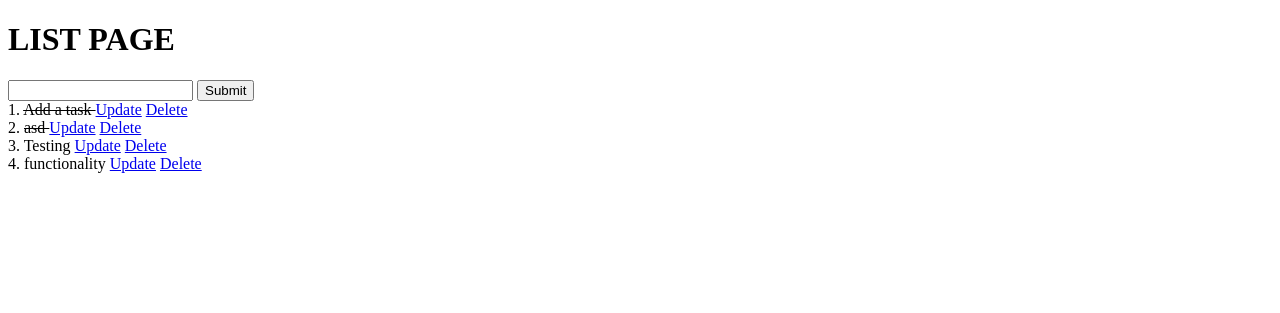
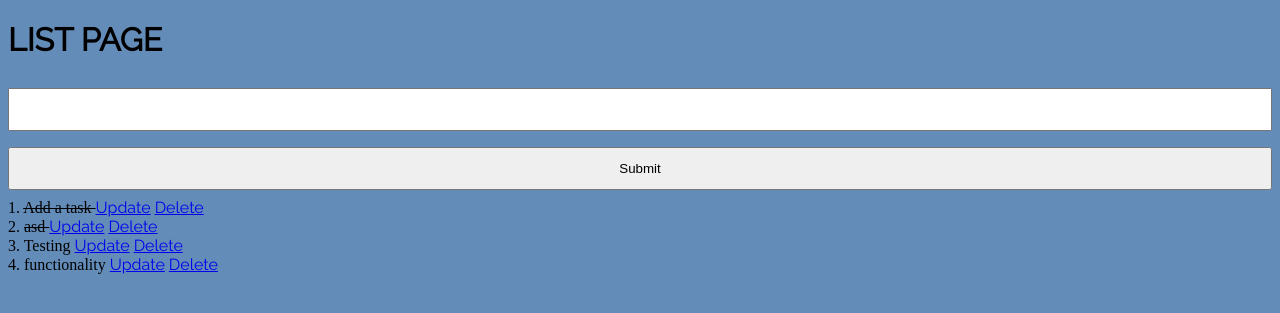
Before and after one commit to kczan/Todo_Django, a Django app: page /list/ in a window 1280 px wide. Shown: the top 313 px of the page. Run offline with Django 3.2, Linux system fonts and the light colour scheme; data comes from the database, SQL or seed files in the repository.

Commit message:
Added CSS styling

```diff
--- /dev/null
+++ b/static/styles/styles.css
@@ -0,0 +1,53 @@
+@import url("https://fonts.googleapis.com/css?family=Raleway&display=swap");
+
+body{
+		background-color: #638CB8;
+	}
+
+	input{
+		width: 100%;
+		padding: 12px 20px;
+		margin: 8px 0;
+		box-sizing: border-box;
+	}
+
+	input::placeholder {
+	  color: #d3d3d3;
+	}
+
+	.submit{
+		background-color: #6BA3E8;
+	}
+
+	.center-column{
+		width:600px;
+		margin: 20px auto;
+		padding:20px;
+		background-color: #fff;
+		border-radius: 3px;
+		box-shadow: 6px 2px 30px 0px rgba(0,0,0,0.75);
+	}
+
+	.item-row{
+		background-color: #906abd;
+		margin: 10px;
+		padding: 20px;
+		border-radius: 3px;
+		color: #fff;
+		font-size: 16px;
+		box-shadow: 0px -1px 10px -4px rgba(0,0,0,0.75);
+	}
+
+	.btn-danger{
+		background-color: #ffae19;
+		border-color: #e59400;
+  }
+
+  h1 {
+    font-family: 'Raleway', sans-serif;
+
+  }
+
+  a {
+        font-family: 'Raleway', sans-serif;
+  }
--- a/tasks/templates/tasks/base.html
+++ b/tasks/templates/tasks/base.html
@@ -5,6 +5,7 @@
   <meta name="viewport" content="width=device-width, initial-scale=1.0">
   <meta http-equiv="X-UA-Compatible" content="ie=edge">
   <title>{{ page_title }}</title>
+  <link rel="stylesheet" href="/../../../static/styles/styles.css" />
 </head>
 <body>
   {% block content %}
```
